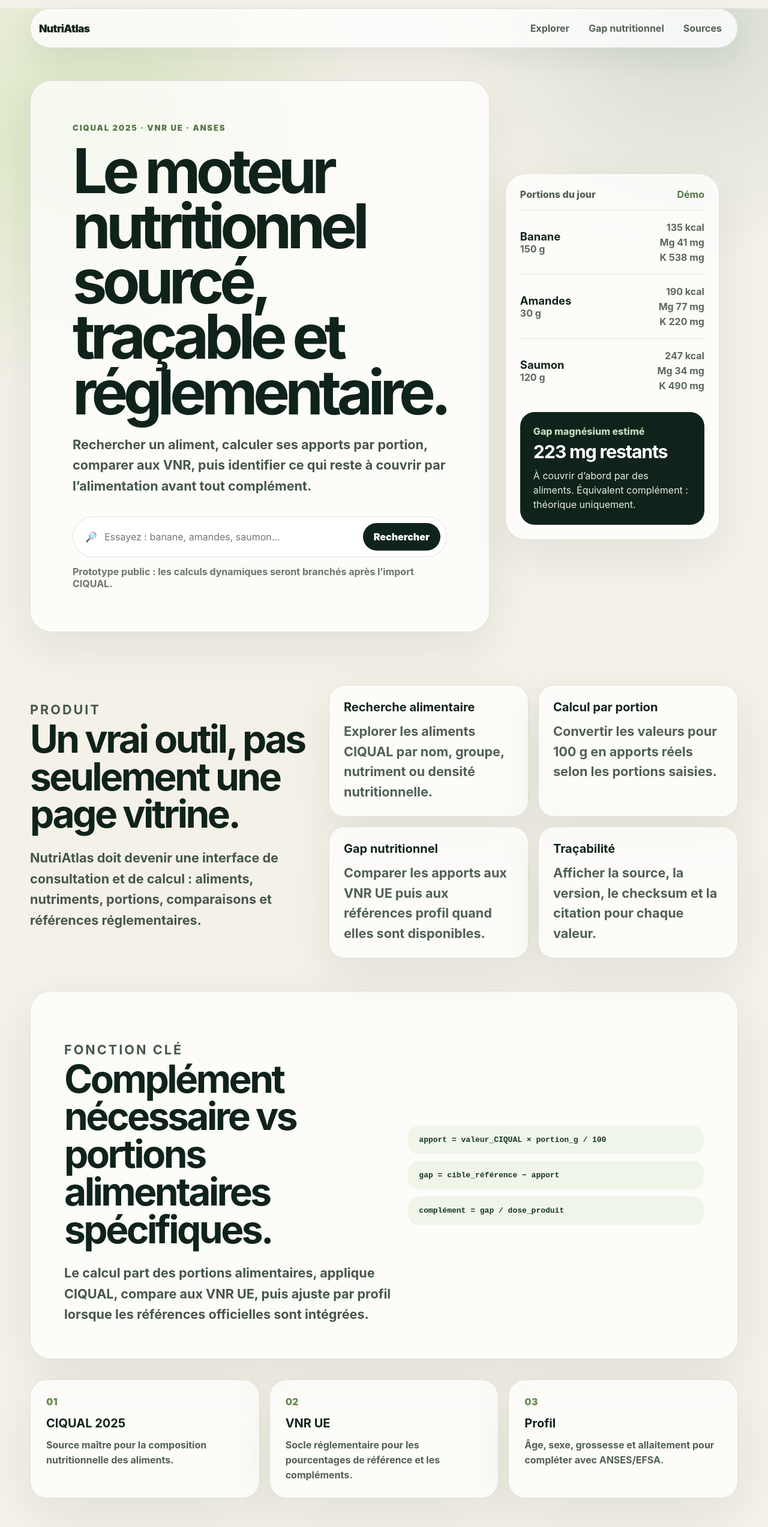
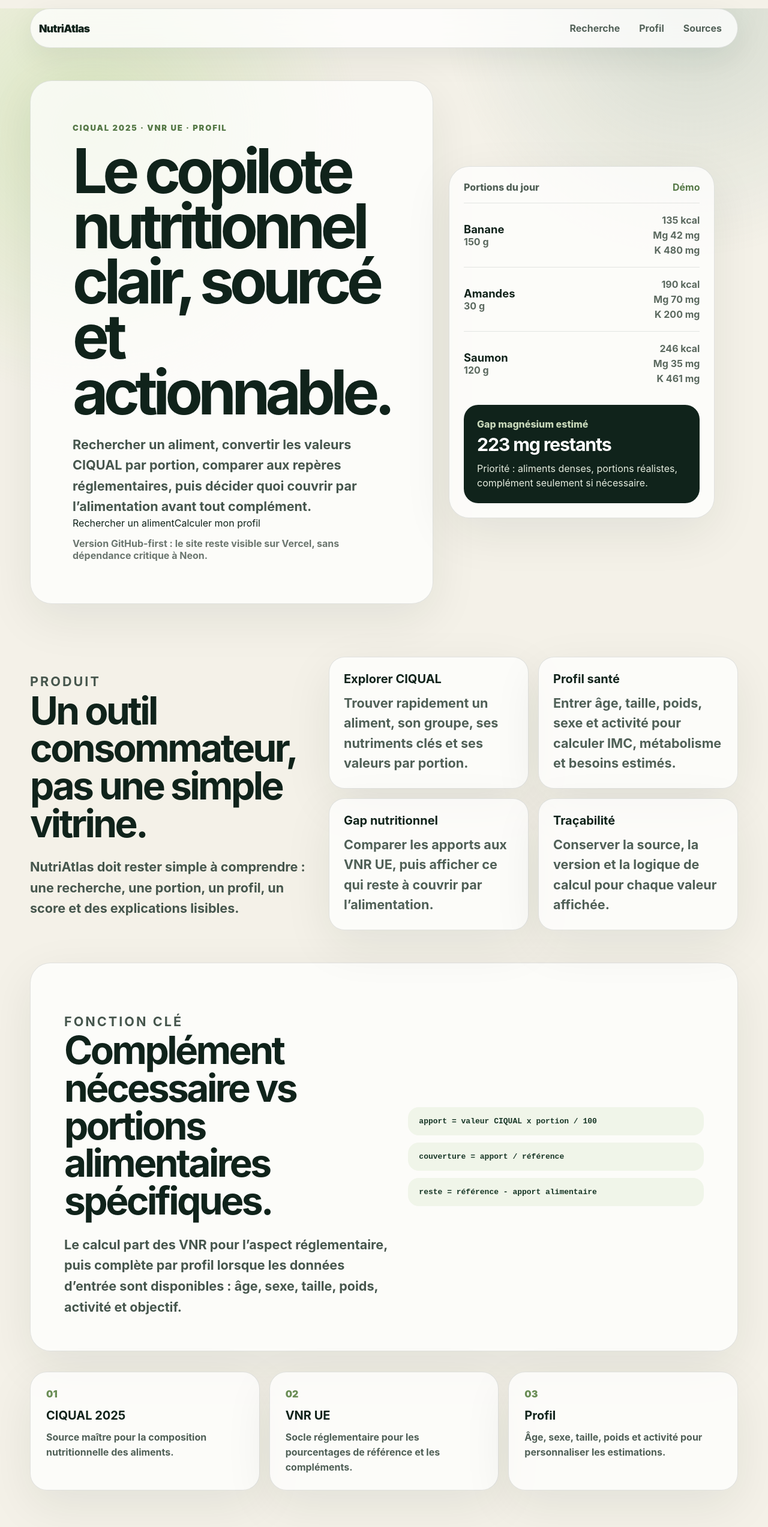
Before and after one commit to pharmaexport/NutriAtlas, a Next.js app: page / in a window 1280 px wide. Shown: the top 2546 px of the page at 60% size. Built offline with nearby package versions, Linux system fonts and the light colour scheme.

Commit message:
Refocus homepage on consumer nutrition engine

```diff
--- a/app/page.tsx
+++ b/app/page.tsx
@@ -1,25 +1,25 @@
 const sampleFoods = [
-  { name: "Banane", detail: "150 g", energy: "135 kcal", magnesium: "41 mg", potassium: "538 mg" },
-  { name: "Amandes", detail: "30 g", energy: "190 kcal", magnesium: "77 mg", potassium: "220 mg" },
-  { name: "Saumon", detail: "120 g", energy: "247 kcal", magnesium: "34 mg", potassium: "490 mg" }
+  { name: "Banane", detail: "150 g", energy: "135 kcal", magnesium: "42 mg", potassium: "480 mg" },
+  { name: "Amandes", detail: "30 g", energy: "190 kcal", magnesium: "70 mg", potassium: "200 mg" },
+  { name: "Saumon", detail: "120 g", energy: "246 kcal", magnesium: "35 mg", potassium: "461 mg" }
 ];
 
 const features = [
   {
-    title: "Recherche alimentaire",
-    text: "Explorer les aliments CIQUAL par nom, groupe, nutriment ou densité nutritionnelle."
+    title: "Explorer CIQUAL",
+    text: "Trouver rapidement un aliment, son groupe, ses nutriments clés et ses valeurs par portion."
   },
   {
-    title: "Calcul par portion",
-    text: "Convertir les valeurs pour 100 g en apports réels selon les portions saisies."
+    title: "Profil santé",
+    text: "Entrer âge, taille, poids, sexe et activité pour calculer IMC, métabolisme et besoins estimés."
   },
   {
     title: "Gap nutritionnel",
-    text: "Comparer les apports aux VNR UE puis aux références profil quand elles sont disponibles."
+    text: "Comparer les apports aux VNR UE, puis afficher ce qui reste à couvrir par l’alimentation."
   },
   {
     title: "Traçabilité",
-    text: "Afficher la source, la version, le checksum et la citation pour chaque valeur."
+    text: "Conserver la source, la version et la logique de calcul pour chaque valeur affichée."
   }
 ];
 
@@ -29,26 +29,25 @@ export default function HomePage() {
       <nav className="nav">
         <a className="brand" href="#top">NutriAtlas</a>
         <div className="navLinks">
-          <a href="#explorer">Explorer</a>
-          <a href="#gap">Gap nutritionnel</a>
+          <a href="/search">Recherche</a>
+          <a href="/profil">Profil</a>
           <a href="#sources">Sources</a>
         </div>
       </nav>
 
       <section id="top" className="hero pageSection">
         <div className="heroCopy">
-          <p className="eyebrow">CIQUAL 2025 · VNR UE · ANSES</p>
-          <h1>Le moteur nutritionnel sourcé, traçable et réglementaire.</h1>
+          <p className="eyebrow">CIQUAL 2025 · VNR UE · Profil</p>
+          <h1>Le copilote nutritionnel clair, sourcé et actionnable.</h1>
           <p className="lead">
-            Rechercher un aliment, calculer ses apports par portion, comparer aux VNR,
-            puis identifier ce qui reste à couvrir par l’alimentation avant tout complément.
+            Rechercher un aliment, convertir les valeurs CIQUAL par portion, comparer aux repères réglementaires,
+            puis décider quoi couvrir par l’alimentation avant tout complément.
           </p>
-          <div className="searchBox" role="search">
-            <span>🔎</span>
-            <input aria-label="Recherche aliment" placeholder="Essayez : banane, amandes, saumon..." />
-            <button>Rechercher</button>
+          <div className="ctaRow">
+            <a className="primaryCta" href="/search">Rechercher un aliment</a>
+            <a className="secondaryCta" href="/profil">Calculer mon profil</a>
           </div>
-          <p className="microcopy">Prototype public : les calculs dynamiques seront branchés après l’import CIQUAL.</p>
+          <p className="microcopy">Version GitHub-first : le site reste visible sur Vercel, sans dépendance critique à Neon.</p>
         </div>
 
         <aside className="heroPanel" aria-label="Aperçu nutritionnel">
@@ -72,7 +71,7 @@ export default function HomePage() {
           <div className="gapCard">
             <span>Gap magnésium estimé</span>
             <strong>223 mg restants</strong>
-            <p>À couvrir d’abord par des aliments. Équivalent complément : théorique uniquement.</p>
+            <p>Priorité : aliments denses, portions réalistes, complément seulement si nécessaire.</p>
           </div>
         </aside>
       </section>
@@ -80,10 +79,10 @@ export default function HomePage() {
       <section id="explorer" className="pageSection split">
         <div>
           <p className="eyebrow">Produit</p>
-          <h2>Un vrai outil, pas seulement une page vitrine.</h2>
+          <h2>Un outil consommateur, pas une simple vitrine.</h2>
           <p>
-            NutriAtlas doit devenir une interface de consultation et de calcul : aliments,
-            nutriments, portions, comparaisons et références réglementaires.
+            NutriAtlas doit rester simple à comprendre : une recherche, une portion, un profil,
+            un score et des explications lisibles.
           </p>
         </div>
         <div className="featureGrid">
@@ -101,14 +100,14 @@ export default function HomePage() {
           <p className="eyebrow">Fonction clé</p>
           <h2>Complément nécessaire vs portions alimentaires spécifiques.</h2>
           <p>
-            Le calcul part des portions alimentaires, applique CIQUAL, compare aux VNR UE,
-            puis ajuste par profil lorsque les références officielles sont intégrées.
+            Le calcul part des VNR pour l’aspect réglementaire, puis complète par profil lorsque les
+            données d’entrée sont disponibles : âge, sexe, taille, poids, activité et objectif.
           </p>
         </div>
         <div className="formula">
-          <code>apport = valeur_CIQUAL × portion_g / 100</code>
-          <code>gap = cible_référence − apport</code>
-          <code>complément = gap / dose_produit</code>
+          <code>apport = valeur CIQUAL x portion / 100</code>
+          <code>couverture = apport / référence</code>
+          <code>reste = référence - apport alimentaire</code>
         </div>
       </section>
 
@@ -126,7 +125,7 @@ export default function HomePage() {
         <article>
           <span>03</span>
           <h3>Profil</h3>
-          <p>Âge, sexe, grossesse et allaitement pour compléter avec ANSES/EFSA.</p>
+          <p>Âge, sexe, taille, poids et activité pour personnaliser les estimations.</p>
         </article>
       </section>
     </main>
```
